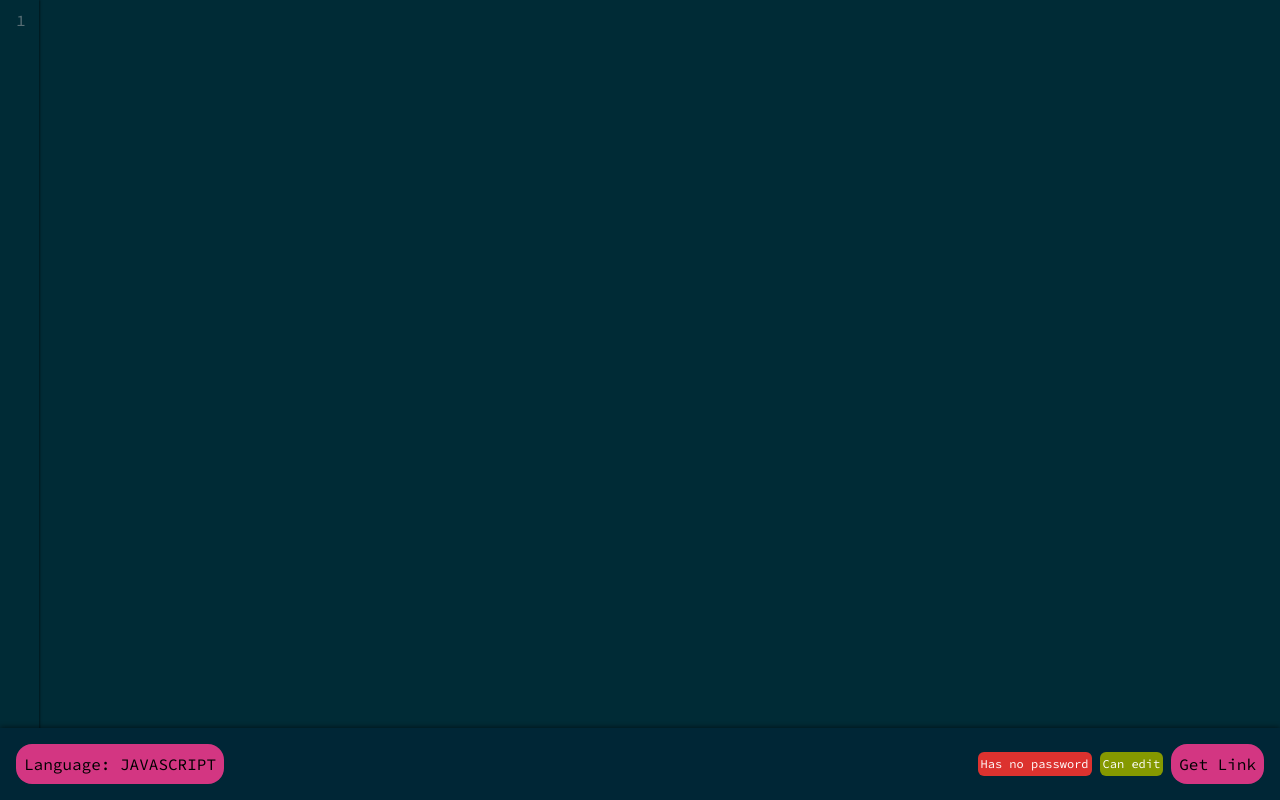
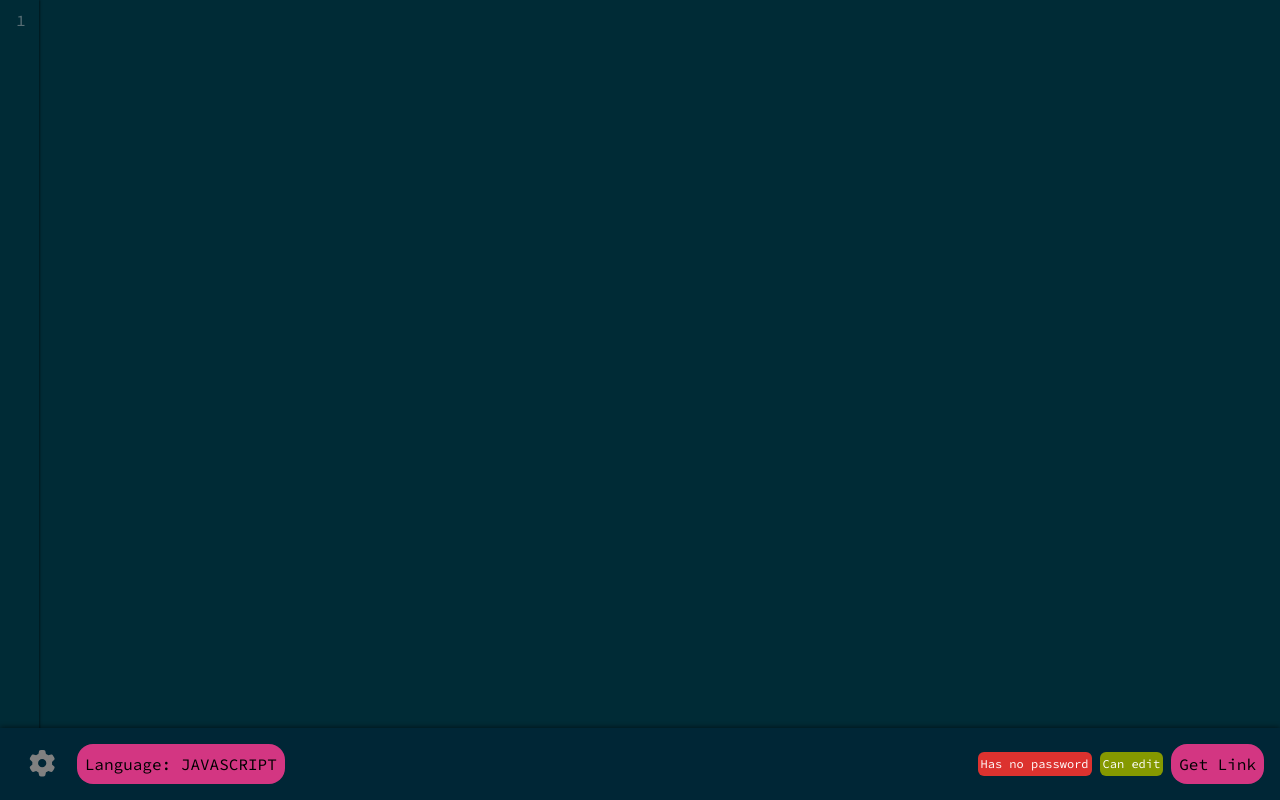
Before and after one commit to creemy0cheesekake/codebin, a React (Create React App) app in the folder client/: page / in a window 1280 px wide. Built offline with nearby package versions, Linux system fonts and the light colour scheme.

Commit message:
shrinked text based on screen size and added settings icon

```diff
--- a/client/src/components/MenuBar.tsx
+++ b/client/src/components/MenuBar.tsx
@@ -7,7 +7,11 @@ import {
 	getLink,
 } from "../MenuBarFunctions";
 import { FontAwesomeIcon } from "@fortawesome/react-fontawesome";
-import { faFloppyDisk } from "@fortawesome/free-solid-svg-icons";
+import {
+	faFloppyDisk,
+	faCircleArrowUp,
+	faGear,
+} from "@fortawesome/free-solid-svg-icons";
 const axios = require("axios").default;
 
 function MenuBar() {
@@ -72,13 +76,17 @@ function MenuBar() {
 	return (
 		<div className="menu-bar">
 			<div className="language-selector-and-save">
+				<button className="settings">
+					<FontAwesomeIcon icon={faGear} />
+				</button>
 				<button onClick={_ => setShowModal(true)}>
-					Language: {language.toUpperCase()}
+					Lang<span className="large-screens">uage</span>:&nbsp;
+					{language.toUpperCase()}
 				</button>
 				{!!link && (
 					<button onClick={handleSave} className="save-file-button">
 						<FontAwesomeIcon icon={faFloppyDisk} />
-						&nbsp;Save File
+						&nbsp;Save<span className="large-screens"> File</span>
 					</button>
 				)}
 			</div>
@@ -104,7 +112,13 @@ function MenuBar() {
 								e.key === "Enter" && handleSubmitPassword()
 							}
 						/>
-						<button onClick={handleSubmitPassword}>Submit</button>
+						<button onClick={handleSubmitPassword}>
+							<FontAwesomeIcon
+								icon={faCircleArrowUp}
+								className="mid-screens"
+							/>
+							<span className="large-screens">Submit</span>
+						</button>
 					</span>
 				)}
 				{!link ? (
--- a/client/src/styles/App.sass
+++ b/client/src/styles/App.sass
@@ -75,3 +75,12 @@ main
             background-color: var.$green
         &.red
             background-color: var.$red
+
+.settings
+    background-color: transparent
+    font-size: 1.65rem
+    padding: 0 .5em
+    height: fit-content
+    align-self: center
+    svg path
+        fill: gray
--- a/client/src/styles/globals.sass
+++ b/client/src/styles/globals.sass
@@ -15,6 +15,7 @@ button
     border: none
     border-radius: 1rem
     font-size: 1rem
+    cursor: pointer
     &:hover
         filter: brightness(.75)
         transition: filter .2s
@@ -32,10 +33,17 @@ input
     color: var.$base3
     font-size: 1rem
 
+.mid-screens
+    display: none
+
 
 @media (max-width: 1200px)
     :root
         font-size: 14px
+    .mid-screens
+        display: initial
+    .large-screens
+        display: none
 
 @media (max-width: 700px)
     :root
```
